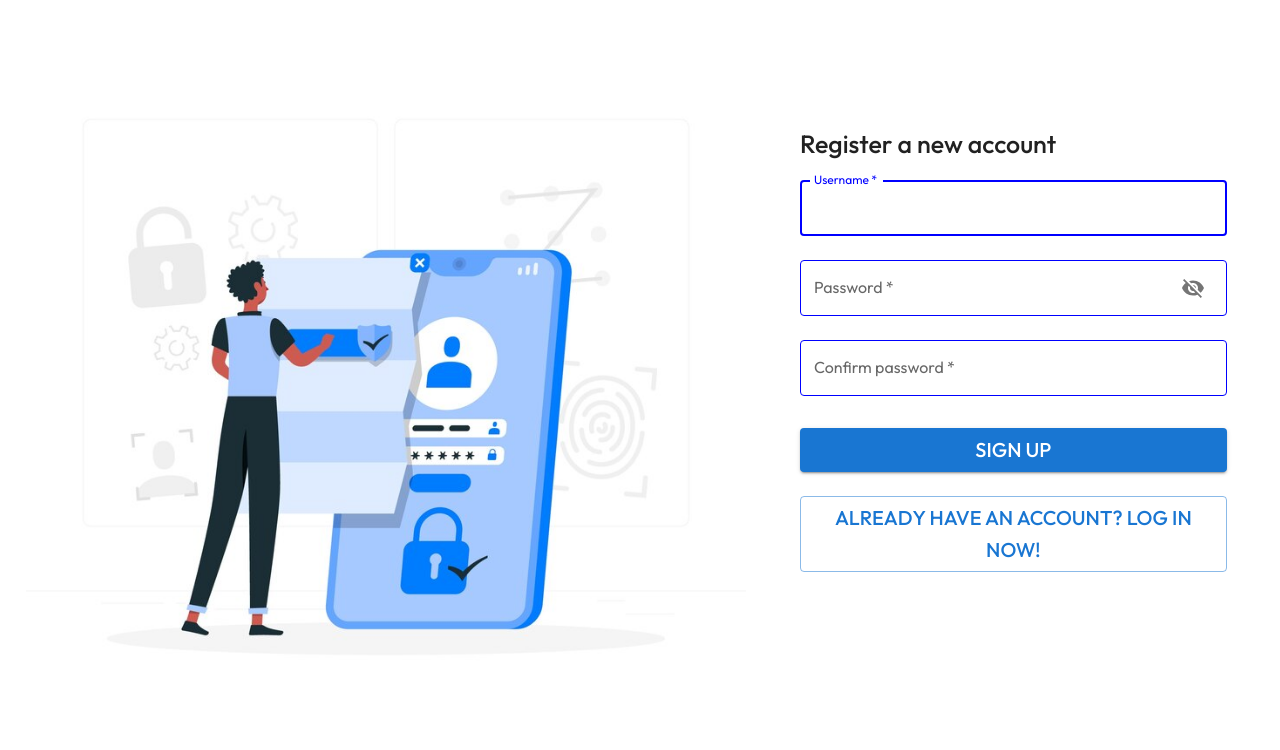
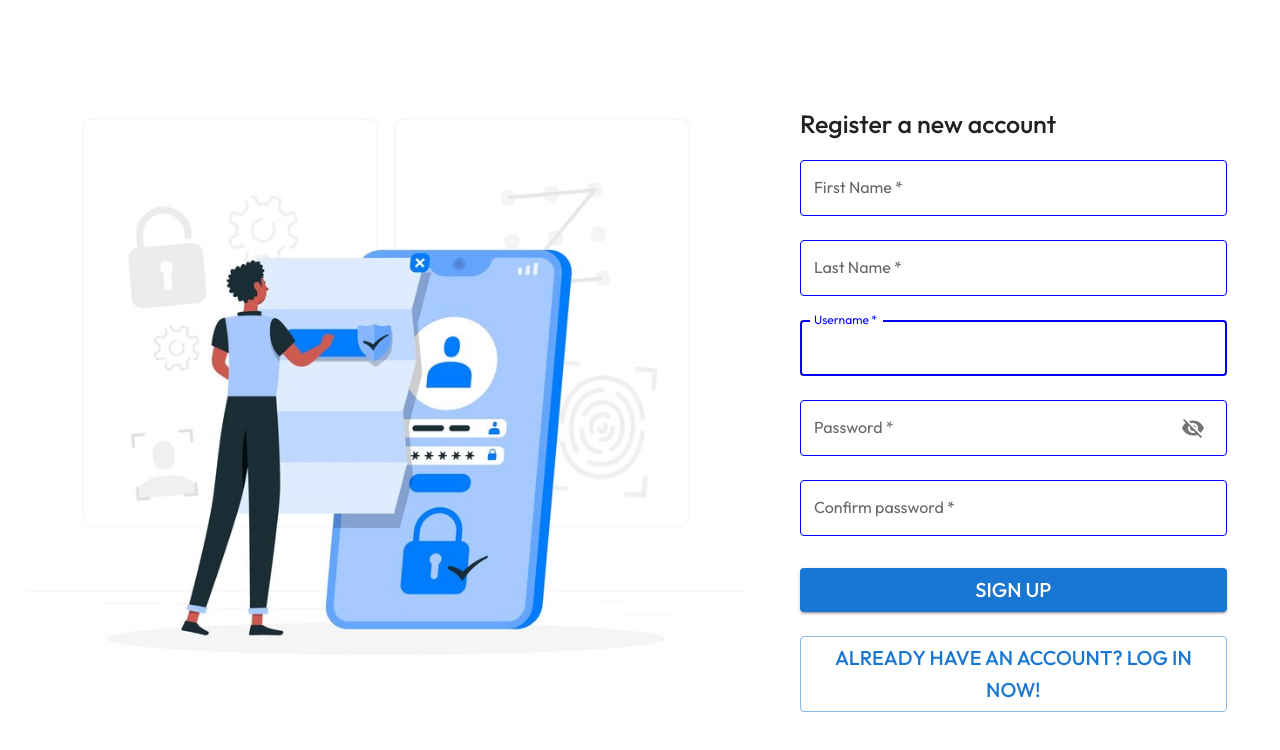
Before and after one commit to pisethban123/WIL-Web-Application, a React (Create React App) app in the folder frontend/: page /register in a window 1280 px wide. Shown: the top 750 px of the page. Built offline with nearby package versions, Linux system fonts and the light colour scheme.

Commit message:
added new textfields in register, changed backend to align

```diff
--- a/frontend/src/components/campaignArea.jsx
+++ b/frontend/src/components/campaignArea.jsx
@@ -1,6 +1,6 @@
 import { Grid } from "@mui/material";
 import CampaignCard from "./campaignCard";
-function Campaigns() {
+const Campaigns = () => {
   return (
     <>
       <Grid container direction="row" spacing={2}>
@@ -34,6 +34,6 @@ function Campaigns() {
       </Grid>
     </>
   );
-}
+};
 
 export default Campaigns;
--- a/frontend/src/components/campaignCard.jsx
+++ b/frontend/src/components/campaignCard.jsx
@@ -6,7 +6,7 @@ import Typography from "@mui/material/Typography";
 import CardActionArea from "@mui/material/CardActionArea";
 import image from "../assets/campaign.jpg";
 
-export default function CampaignCard() {
+const CampaignCard = () => {
   return (
     <Card sx={{ maxWidth: 400 }}>
       <CardActionArea>
@@ -22,4 +22,6 @@ export default function CampaignCard() {
       </CardActionArea>
     </Card>
   );
-}
+};
+
+export default CampaignCard;
--- a/frontend/src/pages/login.jsx
+++ b/frontend/src/pages/login.jsx
@@ -1,6 +1,6 @@
-import React, { useState } from 'react';
+import React, { useState } from "react";
 import axios from "axios";
-import { useNavigate } from 'react-router-dom';
+import { useNavigate } from "react-router-dom";
 import Button from "@mui/material/Button";
 import CssBaseline from "@mui/material/CssBaseline";
 import TextField from "@mui/material/TextField";
@@ -12,9 +12,9 @@ import { Visibility, VisibilityOff } from "@mui/icons-material";
 import { InputAdornment, IconButton, Grid, Alert } from "@mui/material";
 
 const Login = ({ setIsAuthenticated }) => {
-  const [username, setUsername] = useState('');
-  const [password, setPassword] = useState('');
-  const [message, setMessage] = useState('');
+  const [username, setUsername] = useState("");
+  const [password, setPassword] = useState("");
+  const [message, setMessage] = useState("");
   const navigate = useNavigate();
   const [showPassword, setShowPassword] = useState(false);
   const handleClickShowPassword = () => setShowPassword(!showPassword);
@@ -25,11 +25,11 @@ const Login = ({ setIsAuthenticated }) => {
 
     // Add form validation
     if (!username.trim()) {
-      setMessage('Username is required');
+      setMessage("Username is required");
       return;
     }
     if (!password) {
-      setMessage('Password is required');
+      setMessage("Password is required");
       return;
     }
 
@@ -38,22 +38,22 @@ const Login = ({ setIsAuthenticated }) => {
         username,
         password,
       });
-      setMessage('Login successful');
-      sessionStorage.setItem('isAuthenticated', 'true');
+      setMessage("Login successful");
+      sessionStorage.setItem("isAuthenticated", "true");
       setIsAuthenticated(true);
       navigate("/");
     } catch (error) {
       // Enhanced error messages based on common scenarios
       if (!error.response) {
-      setMessage('Network error. Please check your connection.');
+        setMessage("Network error. Please check your connection.");
       } else {
-      setMessage('Invalid username or password. Please try again.');
+        setMessage("Invalid username or password. Please try again.");
       }
     }
   };
 
   const toRegister = () => {
-    navigate('/register');  // Navigate to register page
+    navigate("/register"); // Navigate to register page
   };
 
   const Background = styled("div")({
@@ -113,8 +113,10 @@ const Login = ({ setIsAuthenticated }) => {
             </Typography>
             {/* Add error message Alert */}
             {message && (
-                <Alert severity={message === 'Login successful' ? 'success' : 'error'}
-                    sx={{ mt: 2, mb: 2 }}>
+              <Alert
+                severity={message === "Login successful" ? "success" : "error"}
+                sx={{ mt: 2, mb: 2 }}
+              >
                 {message}
               </Alert>
             )}
@@ -131,7 +133,7 @@ const Login = ({ setIsAuthenticated }) => {
                 value={username}
                 onChange={(e) => {
                   setUsername(e.target.value);
-                    setMessage(''); // Clear error message when typing
+                  setMessage(""); // Clear error message when typing
                 }}
                 sx={{
                   "& label.Mui-focused": {
@@ -160,8 +162,8 @@ const Login = ({ setIsAuthenticated }) => {
                 id="password"
                 value={password}
                 onChange={(e) => {
-                    setUsername(e.target.value);
-                    setMessage(''); // Clear error message when typing
+                  setPassword(e.target.value);
+                  setMessage(""); // Clear error message when typing
                 }}
                 InputProps={{
                   endAdornment: (
@@ -200,9 +202,7 @@ const Login = ({ setIsAuthenticated }) => {
                 variant="contained"
                 sx={{ mt: 3 }}
               >
-                  <Typography variant="h6">
-                    Log In
-                  </Typography>
+                <Typography variant="h6">Log In</Typography>
               </Button>
               <Button
                 onClick={toRegister}
@@ -219,6 +219,7 @@ const Login = ({ setIsAuthenticated }) => {
         </Box>
       </Grid>
     </Grid>
-)};
+  );
+};
 
 export default Login;
--- a/frontend/src/pages/register.jsx
+++ b/frontend/src/pages/register.jsx
@@ -1,6 +1,6 @@
-import React, { useState } from 'react';
+import React, { useState } from "react";
 import axios from "axios";
-import { useNavigate } from 'react-router-dom';
+import { useNavigate } from "react-router-dom";
 import Button, { ButtonProps } from "@mui/material/Button";
 import CssBaseline from "@mui/material/CssBaseline";
 import TextField from "@mui/material/TextField";
@@ -15,25 +15,41 @@ const Register = () => {
   const [username, setUsername] = useState("");
   const [password, setPassword] = useState("");
   const [confirmPass, setConfirmPass] = useState("");
+  const [firstName, setFirstName] = useState("");
+  const [lastName, setLastName] = useState("");
+  const [type, setType] = useState("");
 
   //  set error states
   const [errorMessage, setErrorMessage] = useState("");
   const [usernameError, setUsernameError] = useState("");
   const [passwordError, setPasswordError] = useState("");
   const [confirmPassError, setconfrimPassError] = useState("");
+  const [fNameError, setfNameError] = useState("");
+  const [lNameError, setlNameError] = useState("");
   const navigate = useNavigate();
   const [showPassword, setShowPassword] = useState(false);
   const handleClickShowPassword = () => setShowPassword(!showPassword);
   const handleMouseDownPassword = () => setShowPassword(!showPassword);
 
   const handleSubmit = (e) => {
-    console.log('Form submitted');
+    console.log("Form submitted");
     e.preventDefault();
     let hasError = false;
 
     // Clear previous error message
     setErrorMessage("");
-
+    if (!firstName) {
+      setfNameError("First name is required");
+      hasError = true;
+    } else {
+      setfNameError(null);
+    }
+    if (!lastName) {
+      setlNameError("Last name is required");
+      hasError = true;
+    } else {
+      setlNameError(null);
+    }
     if (!username) {
       setUsernameError("Username is required");
       hasError = true;
@@ -55,7 +71,7 @@ const Register = () => {
       setconfrimPassError("Passwords do not match");
       hasError = true;
     } else {
-      setconfrimPassError("null");
+      setconfrimPassError(null);
     }
 
     if (!hasError) {
@@ -67,19 +83,20 @@ const Register = () => {
     // Send the form data to the backend API
 
     try {
-      const response = await axios.post(
-        "http://localhost:3001/api/register",
-        {
+      const response = await axios.post("http://localhost:3001/api/register", {
         username,
         password,
+        type,
+        firstName,
+        lastName,
       });
       if (response.status === 201) {
         const { user } = response.data;
         console.log("User created successfully:", user);
         //navigate to home page after submitting form
         navigate(`/`);
-
-    }} catch (error) {
+      }
+    } catch (error) {
       if (
         error.response &&
         error.response.status === 400 &&
@@ -87,16 +104,21 @@ const Register = () => {
       ) {
         // Handle the username duplication error
         setUsernameError("Username already exists.");
-        setErrorMessage("Registration failed. Please try a different username.");
+        setErrorMessage(
+          "Registration failed. Please try a different username."
+        );
       } else {
         // Handle any other errors that occur during the API call
-        setErrorMessage("An error occurred during registration. Please try again later.");
+        setErrorMessage(
+          "An error occurred during registration. Please try again later."
+        );
         console.error("Error creating user:", error);
       }
-  }};
+    }
+  };
 
   const toLogin = () => {
-    navigate('/login');  // Navigate to login page
+    navigate("/login"); // Navigate to login page
   };
 
   const Background = styled("div")({
@@ -117,7 +139,7 @@ const Register = () => {
       alignContent="center"
       alignItems="baseline"
       justifyContent="center"
-        sx={{ height: "100vh" }}
+      sx={{ height: "115vh" }}
     >
       <CssBaseline />
       <Grid
@@ -156,11 +178,71 @@ const Register = () => {
             </Typography>
             {/* Add error message Alert */}
             {errorMessage && (
-              <Alert severity="error" sx={{ mt: 2, mb: 2, width: '100%' }}>
+              <Alert severity="error" sx={{ mt: 2, mb: 2, width: "100%" }}>
                 {errorMessage}
               </Alert>
             )}
             <Box component="form" noValidate onSubmit={handleSubmit}>
+              <TextField
+                margin="normal"
+                variant="outlined"
+                required
+                fullWidth
+                id="firstName"
+                label="First Name"
+                name="firstName"
+                autoFocus
+                value={firstName}
+                onChange={(e) => setFirstName(e.target.value)}
+                error={fNameError}
+                helperText={fNameError}
+                sx={{
+                  "& label.Mui-focused": {
+                    color: "blue",
+                  },
+                  "& .MuiOutlinedInput-root": {
+                    "& fieldset": {
+                      borderColor: "blue",
+                    },
+                    "&:hover fieldset": {
+                      borderColor: "blue",
+                    },
+                    "&.Mui-focused fieldset": {
+                      borderColor: "blue",
+                    },
+                  },
+                }}
+              />
+              <TextField
+                margin="normal"
+                variant="outlined"
+                required
+                fullWidth
+                id="lastName"
+                label="Last Name"
+                name="lastName"
+                autoFocus
+                value={lastName}
+                onChange={(e) => setLastName(e.target.value)}
+                error={lNameError}
+                helperText={lNameError}
+                sx={{
+                  "& label.Mui-focused": {
+                    color: "blue",
+                  },
+                  "& .MuiOutlinedInput-root": {
+                    "& fieldset": {
+                      borderColor: "blue",
+                    },
+                    "&:hover fieldset": {
+                      borderColor: "blue",
+                    },
+                    "&.Mui-focused fieldset": {
+                      borderColor: "blue",
+                    },
+                  },
+                }}
+              />
               <TextField
                 margin="normal"
                 variant="outlined"
@@ -268,9 +350,7 @@ const Register = () => {
                 variant="contained"
                 sx={{ mt: 3 }}
               >
-                  <Typography variant="h6">
-                    Sign up
-                  </Typography>
+                <Typography variant="h6">Sign up</Typography>
               </Button>
               <Button
                 onClick={toLogin}
@@ -287,6 +367,7 @@ const Register = () => {
         </Box>
       </Grid>
     </Grid>
-)};
+  );
+};
 
 export default Register;
```
Also changed, not shown: 2 other files (tests, documents, lock files or other folders). Lines whose indentation alone changed are shown as unchanged.
